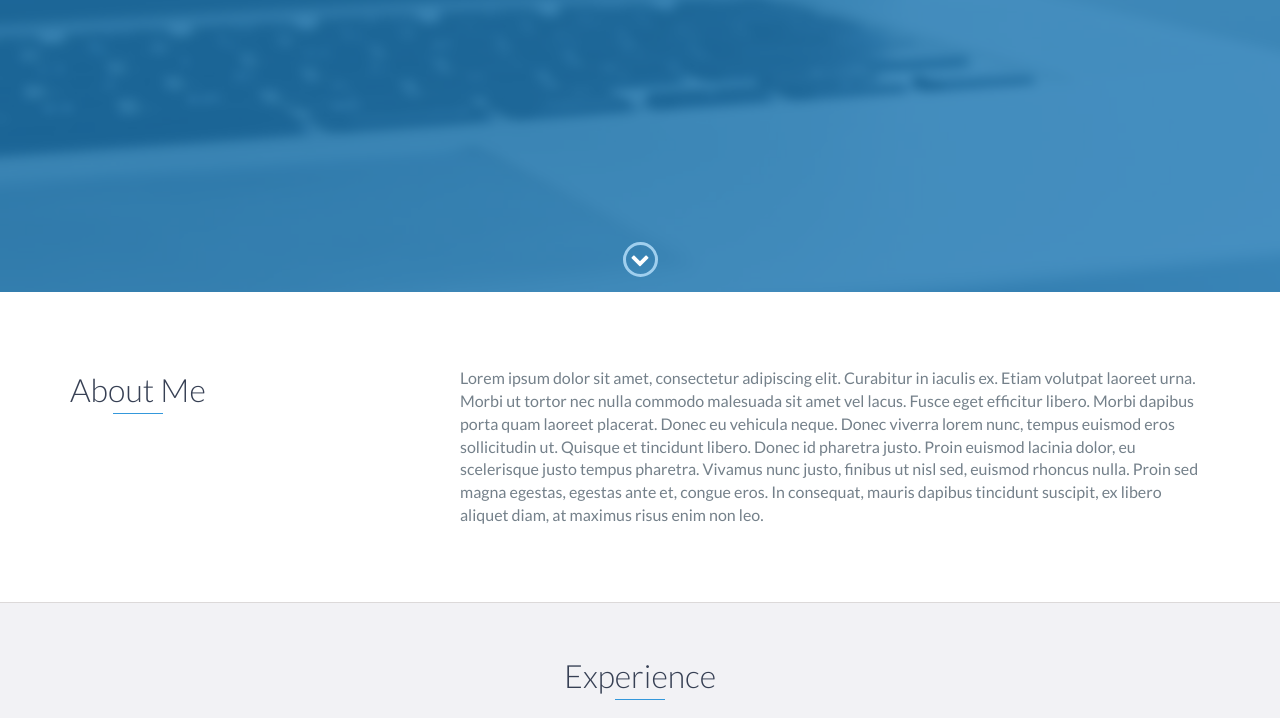
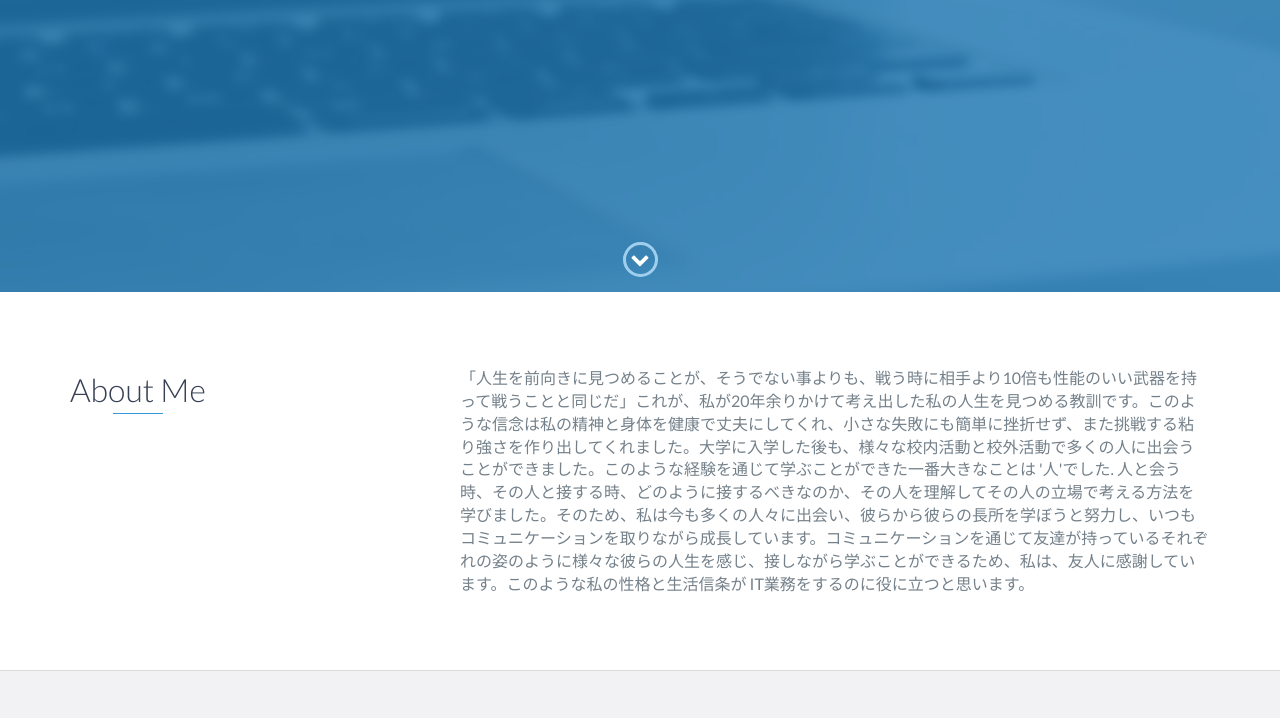
Before and after one commit to 20hun/20hun.github.io, a website: page index.html in a window 1280 px wide. Shown: the part 508-1226 px from the top of the page. Drawn offline with nearby package versions, Linux system fonts and the light colour scheme.

Commit message:
text test

```diff
--- a/index.html
+++ b/index.html
@@ -72,9 +72,7 @@
                 </div>
                 <div class="col-md-8">
                     <p>
-                        Lorem ipsum dolor sit amet, consectetur adipiscing elit. Curabitur in iaculis ex. Etiam volutpat laoreet urna. Morbi ut tortor nec nulla commodo malesuada sit amet vel lacus. Fusce eget efficitur libero. Morbi dapibus porta quam laoreet placerat. Donec
-                        eu vehicula neque. Donec viverra lorem nunc, tempus euismod eros sollicitudin ut. Quisque et tincidunt libero. Donec id pharetra justo. Proin euismod lacinia dolor, eu scelerisque justo tempus pharetra. Vivamus nunc justo, finibus
-                        ut nisl sed, euismod rhoncus nulla. Proin sed magna egestas, egestas ante et, congue eros. In consequat, mauris dapibus tincidunt suscipit, ex libero aliquet diam, at maximus risus enim non leo.
+                        「人生を前向きに見つめることが、そうでない事よりも、戦う時に相手より10倍も性能のいい武器を持って戦うことと同じだ」これが、私が20年余りかけて考え出した私の人生を見つめる教訓です。このような信念は私の精神と身体を健康で丈夫にしてくれ、小さな失敗にも簡単に挫折せず、また挑戦する粘り強さを作り出してくれました。大学に入学した後も、様々な校内活動と校外活動で多くの人に出会うことができました。このような経験を通じて学ぶことができた一番大きなことは '人'でした. 人と会う時、その人と接する時、どのように接するべきなのか、その人を理解してその人の立場で考える方法を学びました。そのため、私は今も多くの人々に出会い、彼らから彼らの長所を学ぼうと努力し、いつもコミュニケーションを取りながら成長しています。コミュニケーションを通じて友達が持っているそれぞれの姿のように様々な彼らの人生を感じ、接しながら学ぶことができるため、私は、友人に感謝しています。このような私の性格と生活信条が IT業務をするのに役に立つと思います。
                     </p>
                 </div>
             </div>
```
